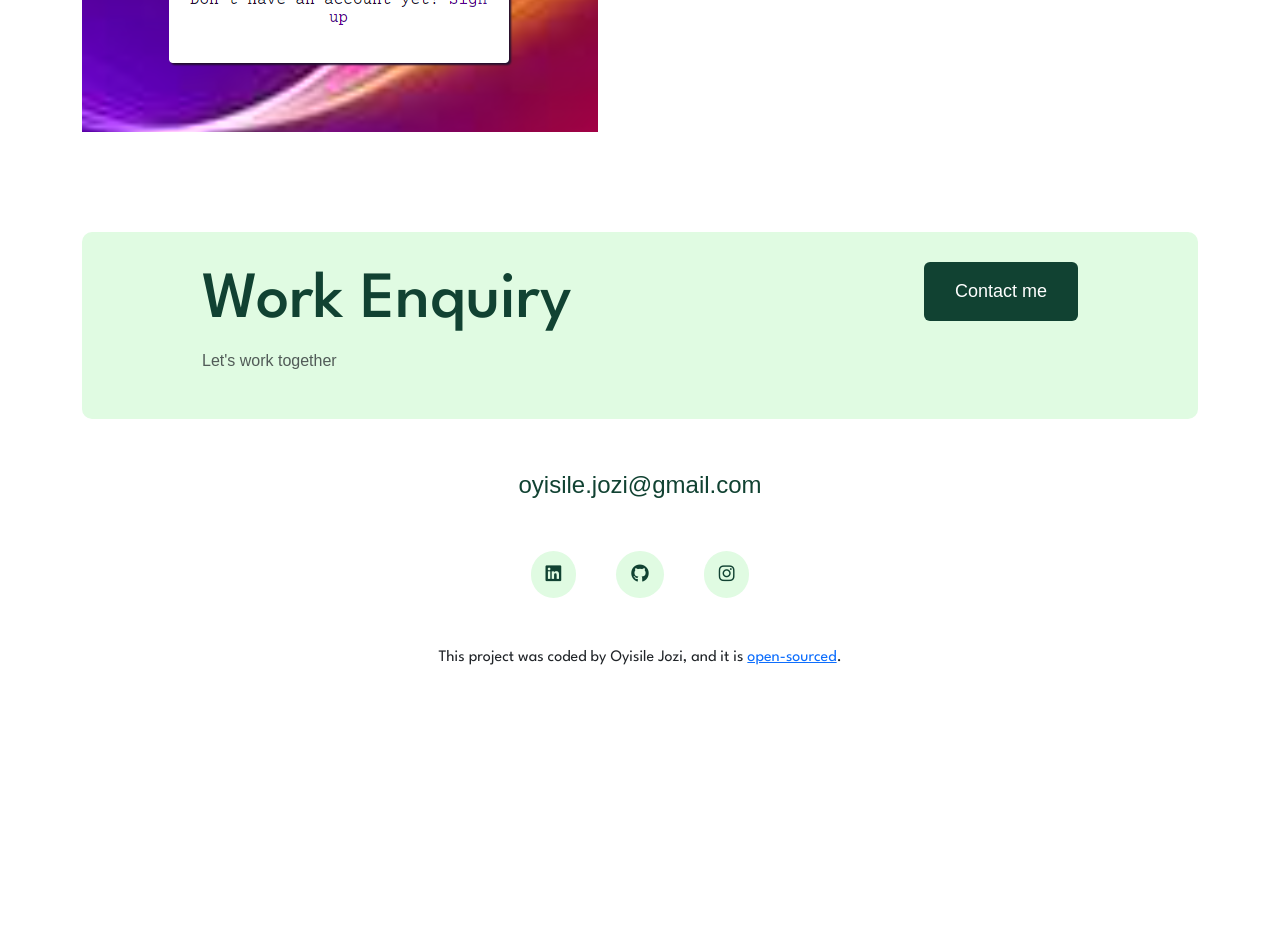
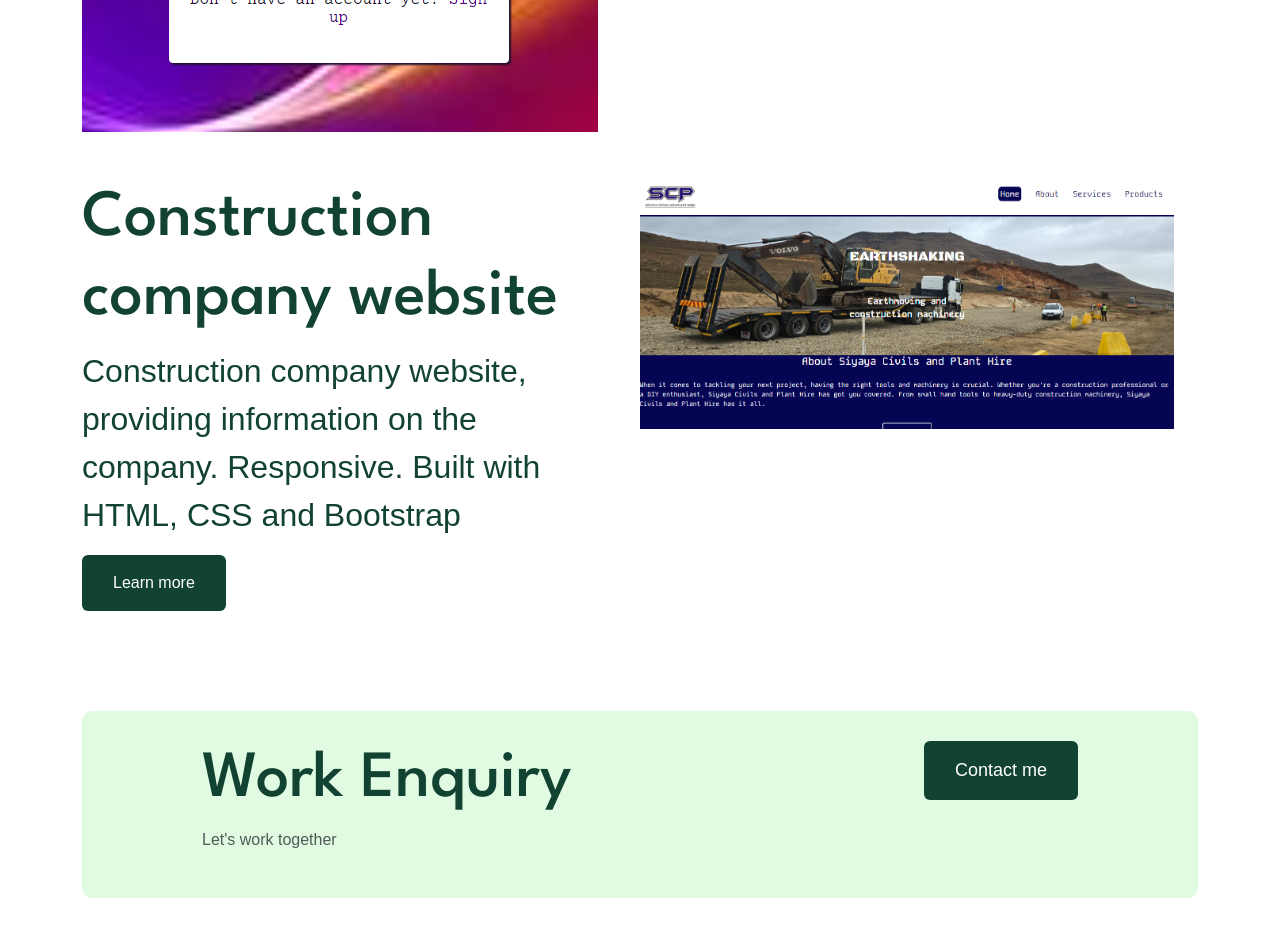
Before and after one commit to Oyisile/MY-PORTFOLIO, a plain HTML site: page index.html in a window 1280 px wide. Shown: the part 2360-3289 px from the top of the page. Before the commit the page ends 3046 px from the top, so only its background shows below. Drawn offline with nearby package versions, Linux system fonts and the light colour scheme; a web font is replaced by a local one.

Commit message:
Added a project

```diff
--- a/index.html
+++ b/index.html
@@ -90,6 +90,19 @@
                 This page was created using HTML, CSS and JavaScript. </p>
             <a href="https://login-page-oyisile.netlify.app/" target="_blank" class="btn  btn-learn-more"> Learn more</a>
         </div>
+         <div class="row">
+        <div class="col">
+           <h4 class="mt-5 homepage-headings">
+            Construction company website
+           </h4>
+           <p class="project-description">
+            Construction company website, providing information on the company. Responsive.
+              Built with HTML, CSS and Bootstrap
+           </p>
+           <a href="https://siyayacivilsandplanthire.co.za/" target="_blank" class="btn btn-learn-more"> Learn more</a>
+        </div>
+        <div class="col d-none d-lg-block"> <img src="images/Siyaya.png" alt="company website" class="img-fluid mt-5"></div>
+    </div>
     </div>
     <footer>
         <div class="contact-box d-flex justify-content-between mb-5 d-none d-lg-flex">
```
Also changed, not shown: contact.html (+1 -1 lines), projects.html (+10 -2 lines), images/Siyaya.png (added).
